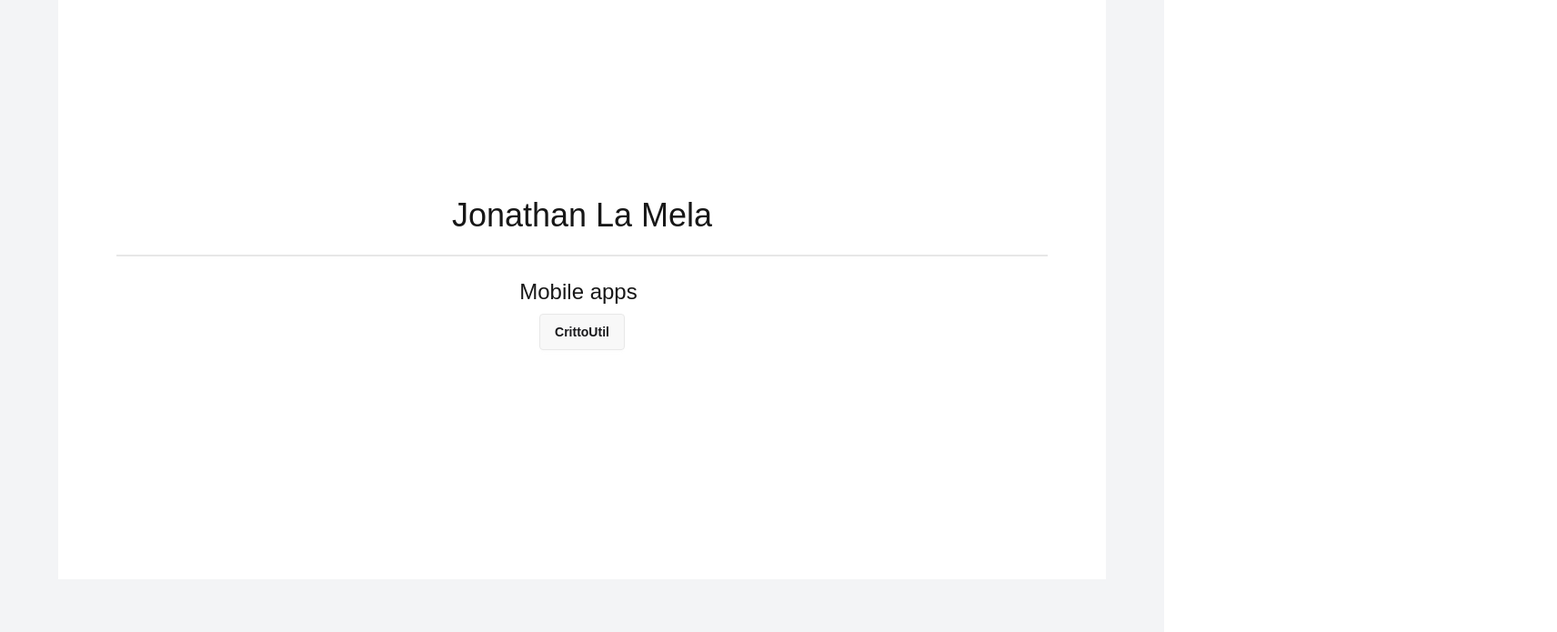
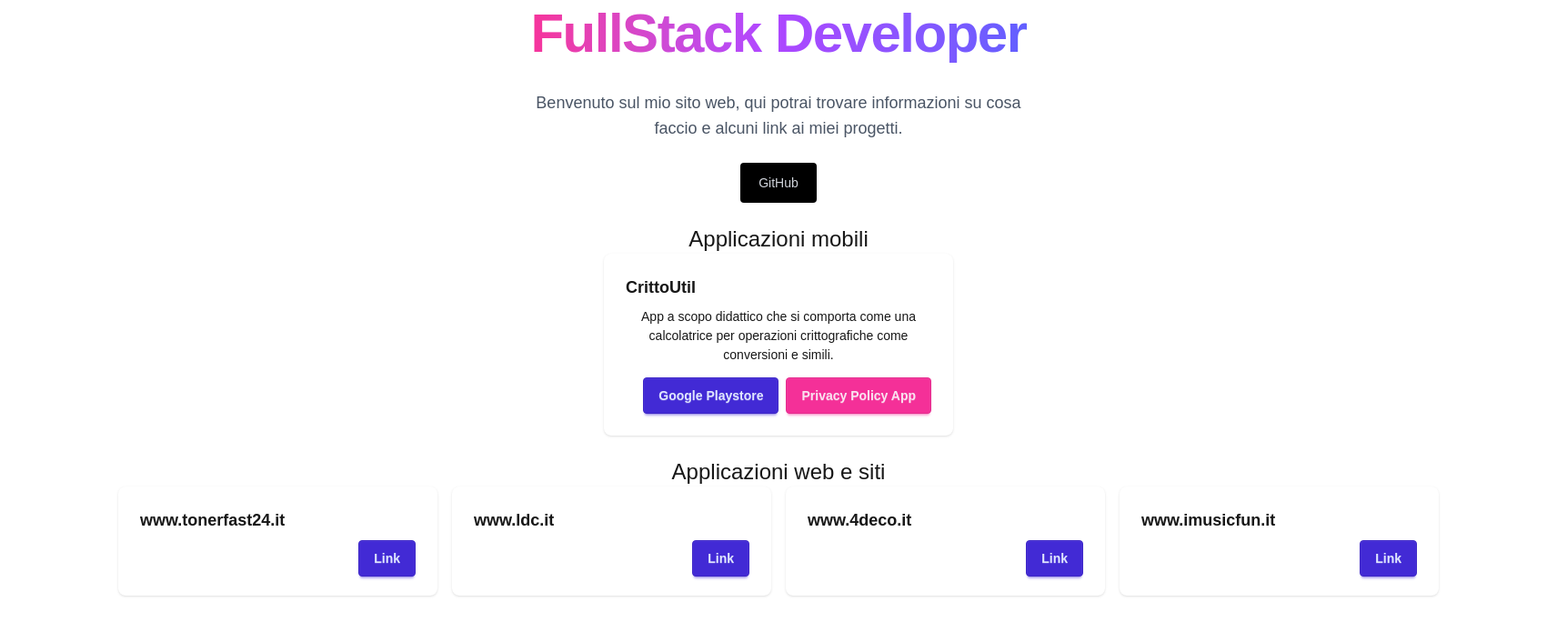
Before and after one commit to jonathanlamela/nextjs-jonathanlamela-website, a Next.js app: page / in a window 1280 px wide. Shown: the part 99-794 px from the top of the page at 91% size, 1712 px wide, since content can reach past the window. Built offline with nearby package versions, Linux system fonts and the light colour scheme.

Commit message:
added website section

```diff
--- a/app/layout.tsx
+++ b/app/layout.tsx
@@ -17,7 +17,7 @@ export default function RootLayout({
       <body
         className="antialiased flex flex-grow "
       >
-        <div className="flex flex-grow bg-gray-100 p-16 shadow-xl">
+        <div className="flex flex-grow bg-gray-100">
           <div className="bg-white flex flex-grow">
             {children}
           </div>
--- a/app/mobile-apps/page.tsx
+++ /dev/null
@@ -1,13 +0,0 @@
-import Link from "next/link";
-
-export default function Home() {
-  return (
-    <main className="flex flex-col p-16 space-y-2">
-      <h1 className="text-2xl">CrittoUtil</h1>
-      <div className="flex flex-row space-x-2">
-        <Link className="btn btn-primary" href={""}>Google Playstore</Link>
-        <Link className="btn btn-secondary" href={"./crittoutil/privacy-policy"}>Privacy Policy App</Link>
-      </div>
-    </main>
-  );
-}
--- a/app/page.tsx
+++ b/app/page.tsx
@@ -3,12 +3,79 @@ import Link from "next/link";
 export default function Home() {
   return (
     <main className="flex flex-col flex-grow justify-center items-center px-16">
-      <h1 className="text-4xl">Jonathan La Mela</h1>
-      <div className="divider"></div>
-      <div className="flex flex-col space-x-2 space-y-2 text-center">
-        <h2 className="text-2xl">Mobile apps</h2>
-        <div className="flex flex-row items-center justify-center">
-          <Link className="btn" href="/mobile-apps/crittoutil">CrittoUtil</Link>
+      <div className="w-full mx-auto text-center md:w-11/12">
+        <h1 className="mb-3 text-5xl font-bold tracking-tight text-gray-900 dark:text-gray-100 md:text-6xl">
+          Jonathan La Mela
+          <br />
+          <span className="text-transparent bg-clip-text bg-gradient-to-r dark:bg-gradient-to-r from-pink-500 via-purple-500 to-indigo-500 dark:from-pink-500 dark:via-purple-400 dark:to-indigo-500">
+            FullStack Developer
+          </span>
+        </h1>
+        <p className="max-w-xl pt-5 mx-auto text-lg text-gray-600 dark:text-gray-400 md:text-lg">
+          Benvenuto sul mio sito web, qui potrai trovare informazioni su cosa faccio e alcuni link ai miei progetti.
+        </p>
+        <div className="mt-6 text-center">
+          <Link
+            className="inline-flex items-center px-5 py-3 text-sm font-medium text-gray-300 transition duration-300 bg-black rounded hover:bg-gray-800 dark:hover:bg-gray-200 dark:text-gray-700 dark:bg-white"
+            aria-label="learn more"
+            rel="noreferrer"
+            target="_blank" href={"https://github.com/jonathanlamela"}
+          >
+            GitHub
+          </Link>
+          <br className="sm:hidden" />
+        </div>
+        <div className="flex flex-col text-center mt-6 space-">
+          <h2 className="text-2xl">Applicazioni mobili</h2>
+          <div className="flex flex-row items-center justify-center space-x-4">
+            <div className="card w-96 bg-base-100 card-md shadow-sm  h-50">
+              <div className="card-body">
+                <h2 className="card-title">CrittoUtil</h2>
+                <p>App a scopo didattico che si comporta come una calcolatrice per operazioni crittografiche come conversioni e simili.</p>
+                <div className="justify-end card-actions">
+                  <Link className="btn btn-primary" href={""}>Google Playstore</Link>
+                  <Link className="btn btn-secondary" href={"./privacy-policy/crittoutil"}>Privacy Policy App</Link>
+                </div>
+              </div>
+            </div>
+          </div>
+        </div>
+        <div className="flex flex-col text-center mt-6 space-">
+          <h2 className="text-2xl">Applicazioni web e siti</h2>
+          <div className="flex flex-row items-center justify-center space-x-4">
+            <div className="card w-96 bg-base-100 card-md shadow-sm h-30">
+              <div className="card-body">
+                <h2 className="card-title">www.tonerfast24.it</h2>
+                <div className="justify-end card-actions">
+                  <Link className="btn btn-primary" href={"https://www.tonerfast24.it"}>Link</Link>
+                </div>
+              </div>
+            </div>
+            <div className="card w-96 bg-base-100 card-md shadow-sm h-30">
+              <div className="card-body">
+                <h2 className="card-title">www.ldc.it</h2>
+                <div className="justify-end card-actions">
+                  <Link className="btn btn-primary" href={"https://www.ldc.it"}>Link</Link>
+                </div>
+              </div>
+            </div>
+            <div className="card w-96 bg-base-100 card-md shadow-sm h-30">
+              <div className="card-body">
+                <h2 className="card-title">www.4deco.it</h2>
+                <div className="justify-end card-actions">
+                  <Link className="btn btn-primary" href={"https://www.4deco.it"}>Link</Link>
+                </div>
+              </div>
+            </div>
+            <div className="card w-96 bg-base-100 card-md shadow-sm h-30">
+              <div className="card-body">
+                <h2 className="card-title">www.imusicfun.it</h2>
+                <div className="justify-end card-actions">
+                  <Link className="btn btn-primary" href={"https://www.imusicfun.it"}>Link</Link>
+                </div>
+              </div>
+            </div>
+          </div>
         </div>
       </div>
     </main>
--- /dev/null
+++ b/app/privacy-policy/web/page.tsx
@@ -0,0 +1,11 @@
+
+export default function Home() {
+  return (
+    <main className="flex flex-col p-16 space-y-16">
+      <div className="flex flex-col space-y-2">
+        <h1 className="text-2xl">Privacy policy</h1>
+
+      </div>
+    </main>
+  );
+}
```
Also changed, not shown: app/privacy-policy/crittoutil/page.tsx (renamed from app/mobile-apps/crittoutil/privacy-policy/page.tsx).
